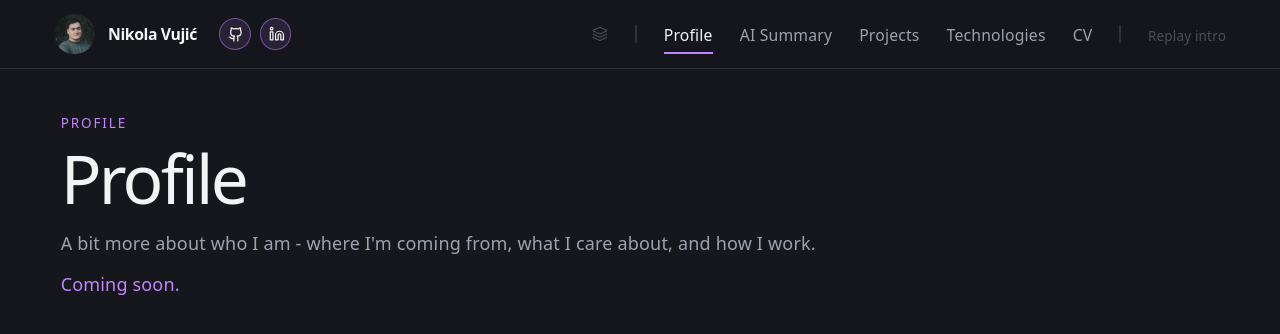
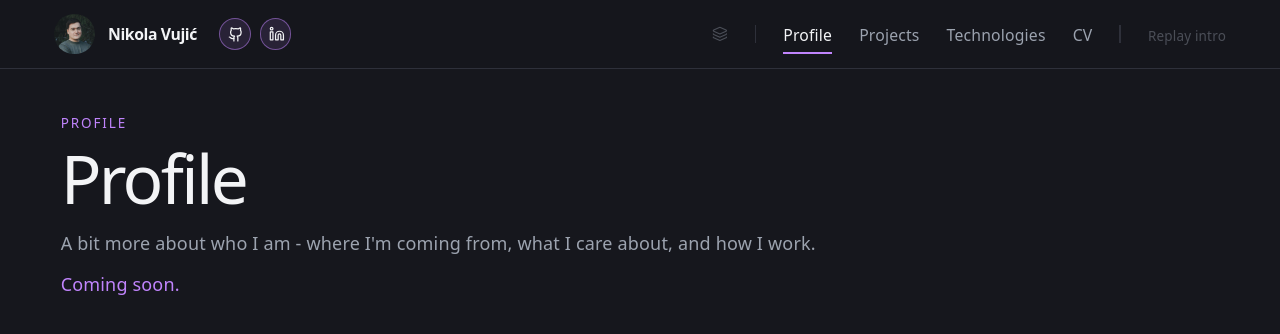
Before and after one commit to nikvujic/portfolio, a React (Vite) app: page /portfolio in a window 1280 px wide. Shown: the top 334 px of the page. Built offline with nearby package versions, Linux system fonts and the light colour scheme.

Commit message:
Removed AI summary section

```diff
--- a/src/components/intro/IntroContent.tsx
+++ b/src/components/intro/IntroContent.tsx
@@ -34,7 +34,6 @@ const revealTransition = {
 
 const introNavItems = [
   { label: 'Projects',     targetId: 'projects'     },
-  { label: 'AI Summary',   targetId: 'ai-summary'   },
   { label: 'Technologies', targetId: 'technologies' },
 ] as const;
 
--- a/src/components/portfolio/Navbar.tsx
+++ b/src/components/portfolio/Navbar.tsx
@@ -9,7 +9,6 @@ const INTRO_SEEN_KEY = 'intro-animation-seen';
 
 const navItems = [
   { label: 'Profile',      id: 'profile'      },
-  { label: 'AI Summary',   id: 'ai-summary'   },
   { label: 'Projects',     id: 'projects'     },
   { label: 'Technologies', id: 'technologies' },
   { label: 'CV',           id: 'cv'           },
--- a/src/pages/PortfolioPage.tsx
+++ b/src/pages/PortfolioPage.tsx
@@ -1,14 +1,13 @@
 import { useEffect, useRef } from 'react';
 import { useLocation } from 'react-router-dom';
 import { Navbar } from '../components/portfolio/Navbar';
-import { AISummarySection } from '../components/portfolio/sections/AISummarySection';
 import { CVSection } from '../components/portfolio/sections/CVSection';
 import { ProfileSection } from '../components/portfolio/sections/ProfileSection';
 import { ProjectsSection } from '../components/portfolio/sections/ProjectsSection';
 import { TechnologiesSection } from '../components/portfolio/sections/TechnologiesSection';
 import { useWheelSnap } from '../hooks/useWheelSnap';
 
-const SECTION_IDS = ['profile', 'ai-summary', 'projects', 'technologies', 'cv'] as const;
+const SECTION_IDS = ['profile', 'projects', 'technologies', 'cv'] as const;
 
 export function PortfolioPage() {
   const location = useLocation();
@@ -57,7 +56,6 @@ export function PortfolioPage() {
       <Navbar />
       <main ref={mainRef} className="flex-1 snap-y snap-mandatory overflow-y-scroll">
         <ProfileSection />
-        <AISummarySection />
         <ProjectsSection />
         <TechnologiesSection />
         <CVSection />
```
